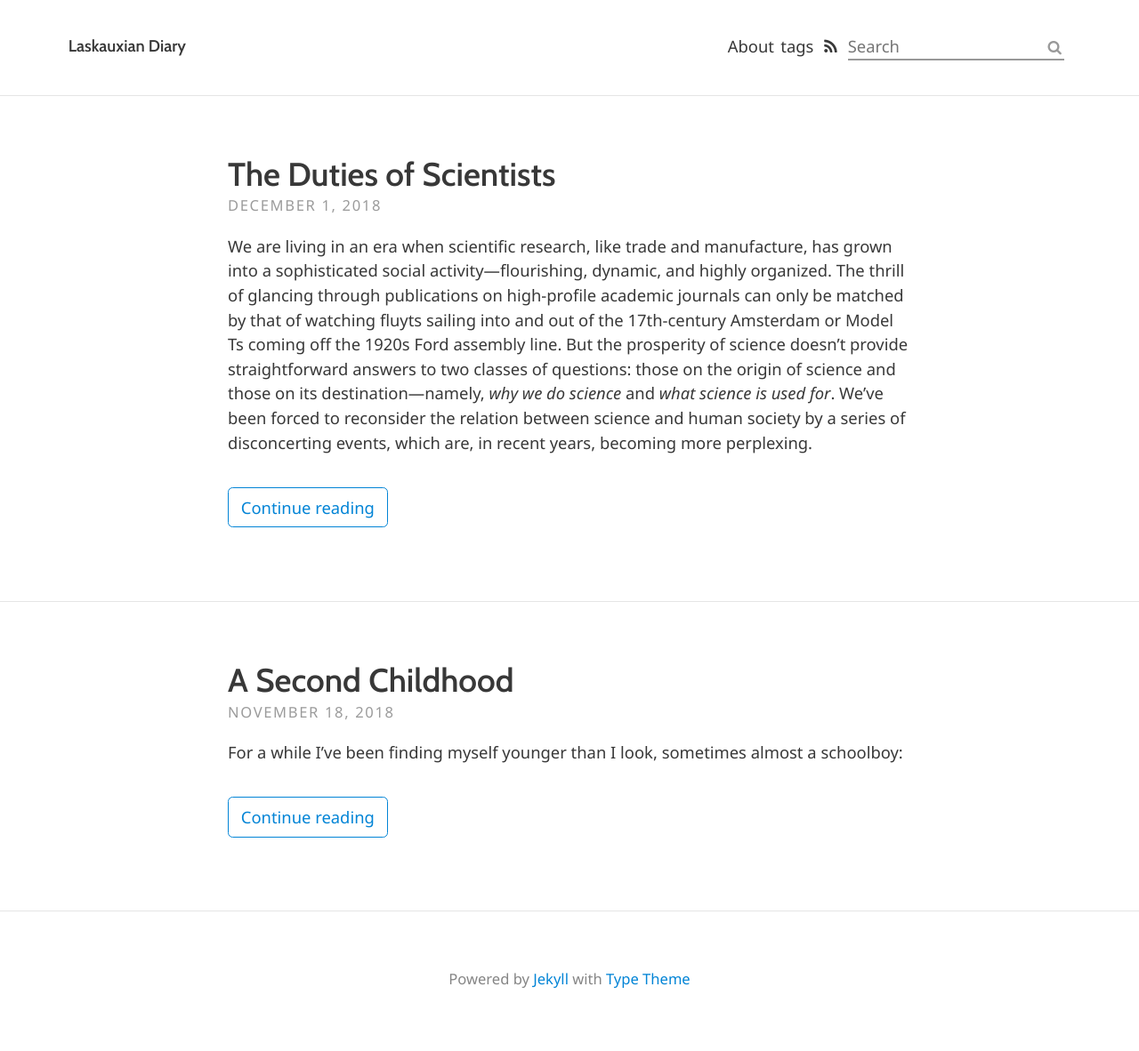
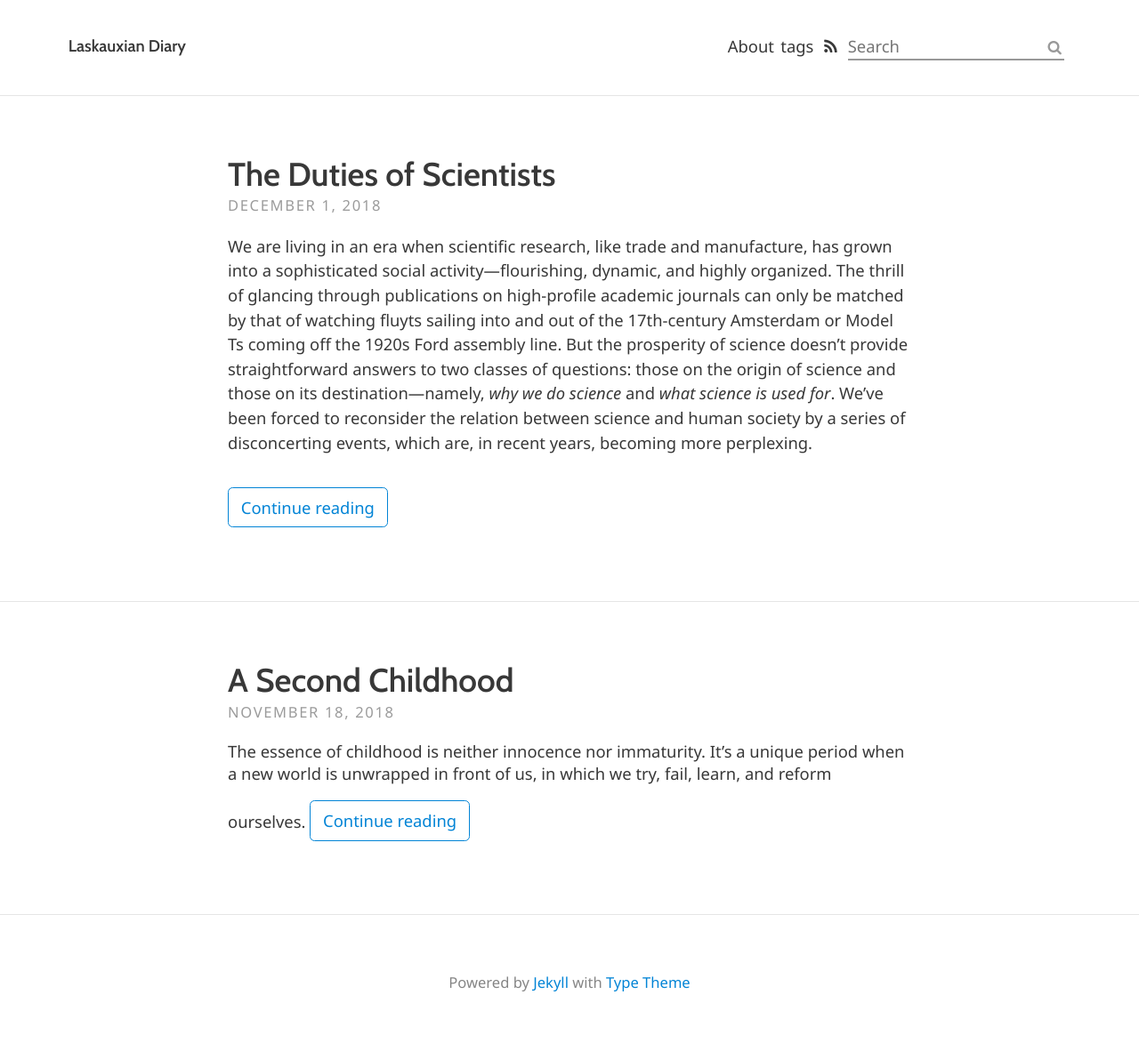
Before and after one commit to laskaux/laskaux.github.io, a Jekyll site: the page built from index.html, in a window 1280 px wide. Shown: the whole page at 89% size. Built offline with Jekyll 4.4.1, drawn with Linux system fonts in a browser that asks for light colours; the list of posts is cut into pages by our own code.

Commit message:
Add an excerpt

```diff
--- a/_posts/2018-11-18-a-second-childhood.md
+++ b/_posts/2018-11-18-a-second-childhood.md
@@ -1,6 +1,7 @@
 ---
 layout: post
 title: A Second Childhood
+excerpt: The essence of childhood is neither innocence nor immaturity. It’s a unique period when a new world is unwrapped in front of us, in which we try, fail, learn, and reform ourselves.
 ---
 For a while I’ve been finding myself younger than I look, sometimes almost a schoolboy:
 
```
Also changed, not shown: 1 other file.
